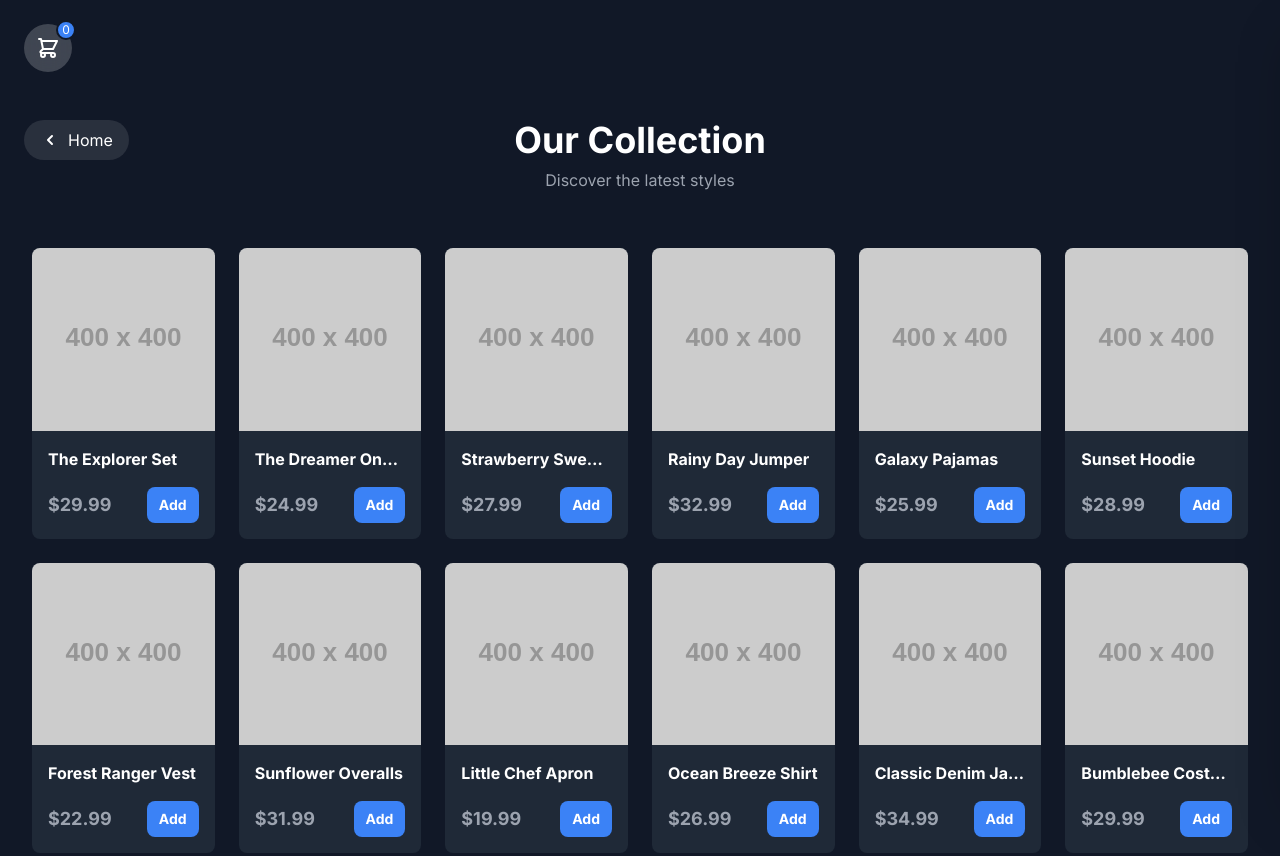
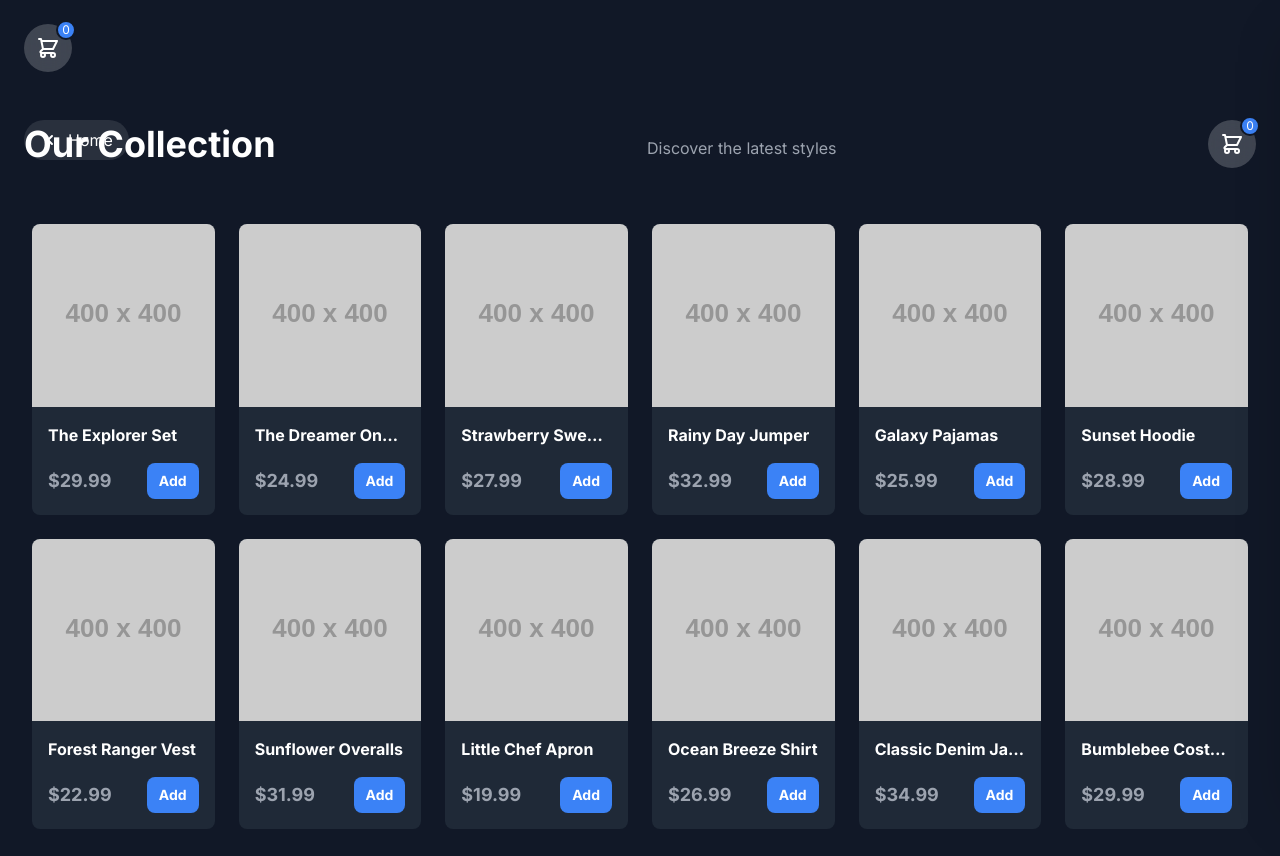
Before and after one commit to labubuokc/labubuokc.github.io, a plain HTML site: page products.html in a window 1280 px wide. Shown: the top 856 px of the page. Drawn offline with nearby package versions, Linux system fonts and the light colour scheme; placeholder pictures from the web are drawn by us.

Commit message:
Update products.html

```diff
--- a/products.html
+++ b/products.html
@@ -79,7 +79,7 @@
     </header>
 
         <!-- Header with a link back home -->
-    <header class="p-6 text-center relative">
+    <header class="p-4 sm:p-6 text-center relative flex items-center justify-between">
          <a href="index.html" class="absolute top-6 left-6 inline-flex items-center gap-2 bg-white/10 px-4 py-2 rounded-full hover:bg-white/20 transition-colors">
             <svg xmlns="http://www.w3.org/2000/svg" class="h-5 w-5" viewBox="0 0 20 20" fill="currentColor">
               <path fill-rule="evenodd" d="M12.707 5.293a1 1 0 010 1.414L9.414 10l3.293 3.293a1 1 0 01-1.414 1.414l-4-4a1 1 0 010-1.414l4-4a1 1 0 011.414 0z" clip-rule="evenodd" />
@@ -88,6 +88,12 @@
         </a>
         <h1 class="text-4xl font-bold">Our Collection</h1>
         <p class="text-gray-400 mt-1 sm:mt-2 text-sm sm:text-base">Discover the latest styles</p>
+        <button id="cart-button" class="relative inline-flex items-center justify-center w-10 h-10 sm:w-12 sm:h-12 bg-white/20 backdrop-blur-md rounded-full text-white focus:outline-none focus:ring-2 focus:ring-white/50 transition-transform duration-200 hover:scale-110">
+            <svg xmlns="http://www.w3.org/2000/svg" class="h-5 w-5 sm:h-6 sm:w-6" fill="none" viewBox="0 0 24 24" stroke="currentColor" stroke-width="2">
+              <path stroke-linecap="round" stroke-linejoin="round" d="M3 3h2l.4 2M7 13h10l4-8H5.4M7 13L5.4 5M7 13l-2.293 2.293c-.63.63-.184 1.707.707 1.707H17m0 0a2 2 0 100 4 2 2 0 000-4zm-8 2a2 2 0 11-4 0 2 2 0 014 0z" />
+            </svg>
+            <span id="cart-count" class="absolute -top-1 -right-1 bg-blue-500 text-white text-xs w-5 h-5 rounded-full flex items-center justify-center border-2 border-gray-900">0</span>
+        </button>
     </header>
 
     <!-- Shopping Cart Panel -->
```
